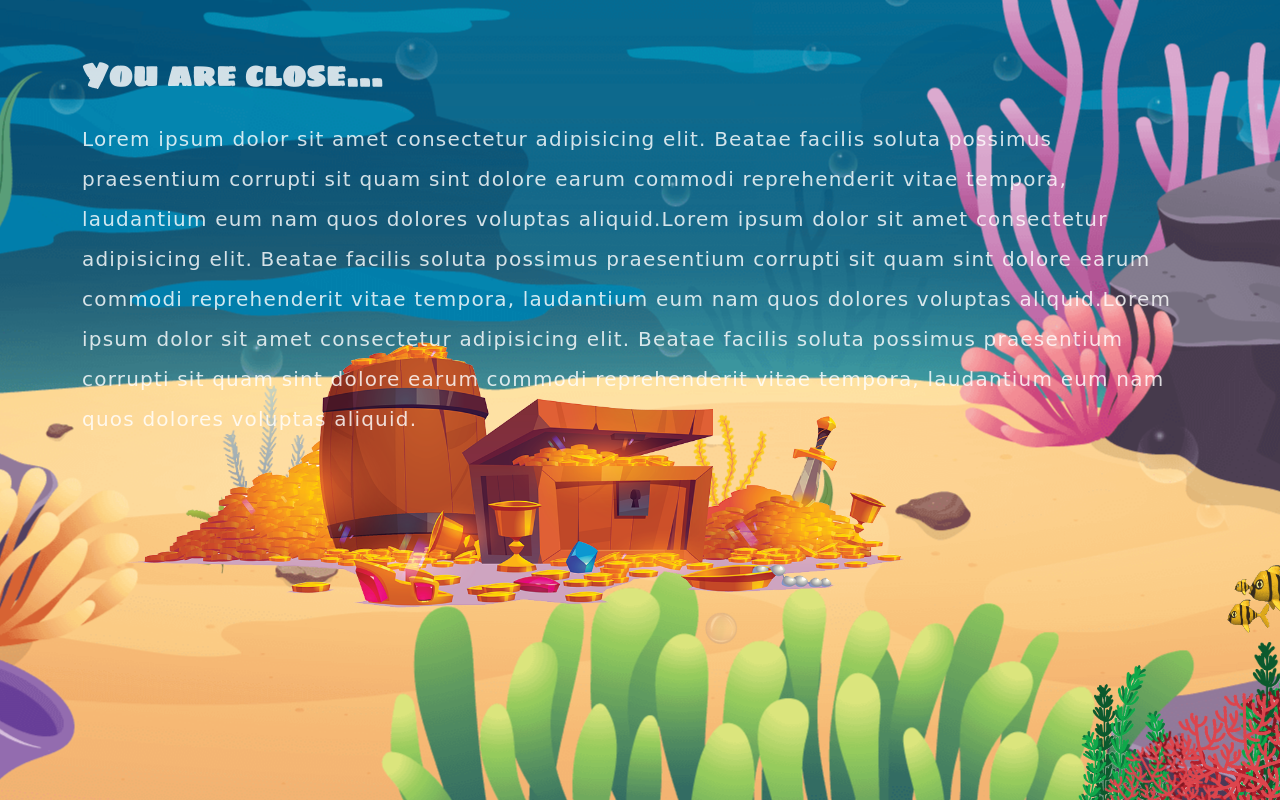
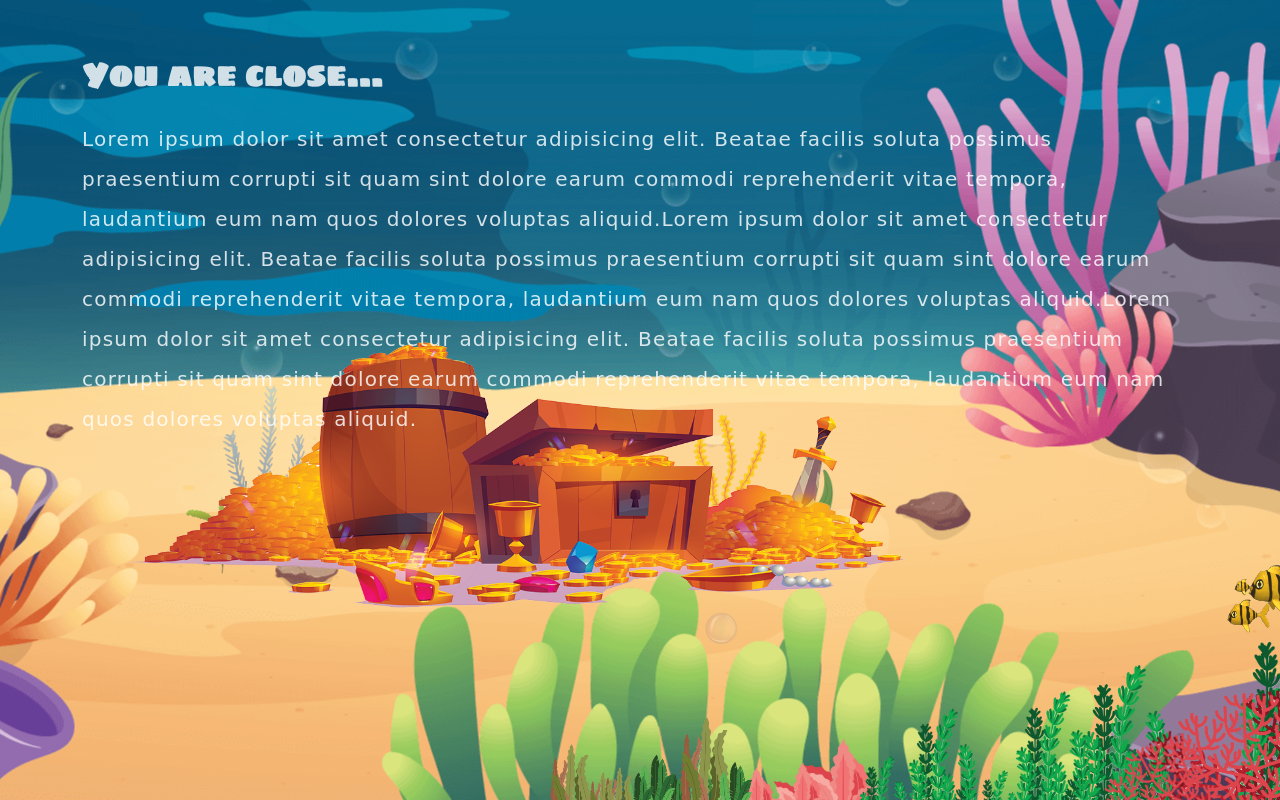
Before and after one commit to priyan1995/js-parallax, a plain HTML site: page index.html in a window 1280 px wide. Shown: the part 2410-3210 px from the top of the page. Drawn offline with nearby package versions, Linux system fonts and the light colour scheme; a web font is replaced by a local one.

Commit message:
plants added

```diff
--- a/index.html
+++ b/index.html
@@ -201,6 +201,11 @@
 
         <img src="img/plant-8.png" class="plant9">
         <img src="img/plant-8.png" class="plant10">
+        <img src="img/plant-10.png" class="plant11">
+        <img src="img/plant-11.png" class="plant12">
+        <img src="img/plant-12.png" class="plant13">
+
+
 
 
 
--- a/style.css
+++ b/style.css
@@ -700,3 +700,35 @@ img#backMountain {
     right: -7%;
     z-index: 1;
 }
+
+.plant11{
+    position: absolute;
+    bottom: -90px;
+    width: 21%;
+    right: 13%;
+    z-index: 2;
+}
+
+.plant12{
+    position: absolute;
+    bottom: -44px;
+    width: 12%;
+    right: 31%;
+    z-index: 1;
+}
+
+.plant13{
+    position: absolute;
+    bottom: -45px;
+    width: 16%;
+    right: 41%;
+    z-index: 1;
+}
+
+.stone1{
+    position: absolute;
+    bottom: -45px;
+    width: 16%;
+    right: 41%;
+    z-index: 1;
+}
```
Also changed, not shown: img/plant-10.png (added), img/plant-11.png (added), img/plant-12.png (added), img/stones.png (added).
